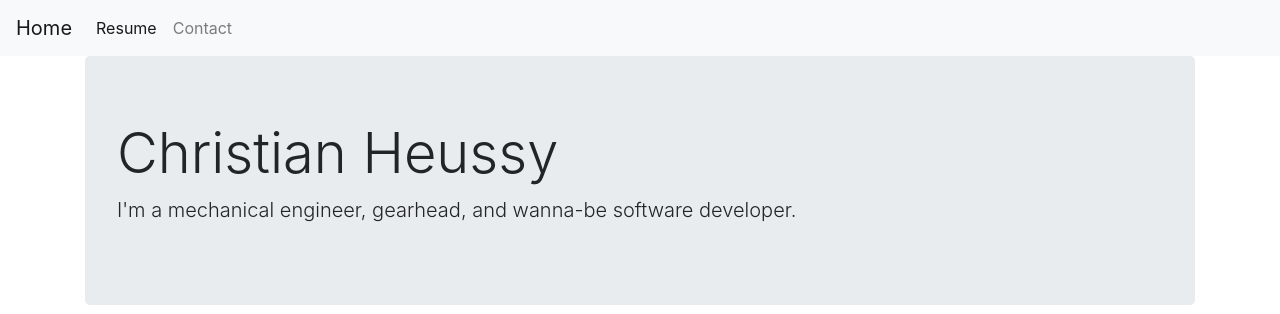
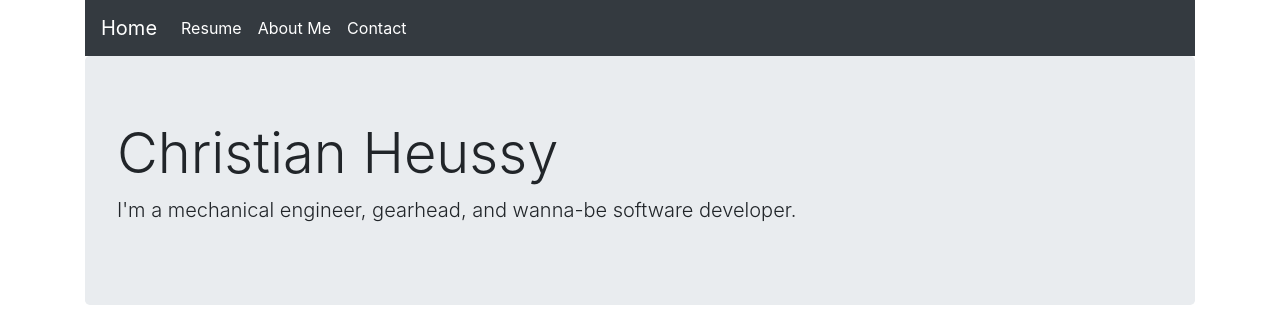
Before and after one commit to christianheussy/personal_website, a Flask app: page / in a window 1280 px wide. Shown: the top 314 px of the page. Run offline with Flask 2, Linux system fonts and the light colour scheme; some libraries are stand-ins or nearby versions.

Commit message:
Added pdf for senior project, about me, formatting.

```diff
--- a/app.py
+++ b/app.py
@@ -4,6 +4,7 @@ app = Flask(__name__)
 
 
 my_list = []
+
 
 @app.route('/')
 def index():
@@ -12,30 +13,43 @@ def index():
     pup_dict={'Sammy': 'Doge'}
     return render_template('index.html',my_variable=my_list)
 
+
 @app.route('/projects')
 def projects():
     return render_template('projects.html')
+
 
 @app.route('/senior')
 def senior():
     return render_template('senior.html')\
 
+
 @app.route('/racing')
 def race():
     return render_template('race.html')
 
-@app.route('/resume')
-def resume():
-    pass
+
+@app.route('/about_me')
+def about_me():
+    return render_template('about_me.html')
+
 
 @app.errorhandler(404)
 def page_not_found(e):
     return render_template('404.html'), 404
 
-@app.route('/pdf')
-def pdf():
-    file_name = 'res.pdf'
+
+@app.route('/resume')
+def resume():
+    file_name = 'Christian_Heussy_Resume.pdf'
     return redirect(url_for('static', filename='/'.join(['pdfs', file_name])), code=301)
+
+
+@app.route('/final_report')
+def final_report():
+    file_name = 'final_report.pdf'
+    return redirect(url_for('static', filename='/'.join(['pdfs', file_name])), code=301)
+
 
 
 if __name__ == '__main__':
--- a/templates/basic.html
+++ b/templates/basic.html
@@ -11,7 +11,8 @@
 </head>
     <body>
 
-        <nav class="navbar navbar-expand-lg navbar-light bg-light">
+    <nav class="container">
+        <nav class="navbar navbar-expand-sm navbar-dark bg-dark">
           <a class="navbar-brand" href="{{url_for('index')}}">Home</a>
           <button class="navbar-toggler" type="button" data-toggle="collapse" data-target="#navbarSupportedContent" aria-controls="navbarSupportedContent" aria-expanded="false" aria-label="Toggle navigation">
             <span class="navbar-toggler-icon"></span>
@@ -25,15 +26,22 @@
               <!--</li>-->
 
               <li class="nav-item active">
-                <a class="nav-link" href="{{url_for('projects')}}">Resume <span class="sr-only">(current)</span></a>
+                <a class="nav-link" href="{{url_for('resume')}}">Resume <span class="sr-only">(current)</span></a>
               </li>
 
-              <li class="nav-item">
-                <a class="nav-link" href="#">Contact</a>
+              <li class="nav-item active">
+                <a class="nav-link" href="{{url_for('about_me')}}">About Me <span class="sr-only">(current)</span></a>
               </li>
+
+              <li class="nav-item active">
+                <a class="nav-link" href="{{url_for('about_me')}}">Contact<span class="sr-only">(current)</span></a>
+              </li>
+
             </ul>
           </div>
         </nav>
-      {% block content %} {% endblock %}
+    </nav>
+
+    {% block content %} {% endblock %}
    </body>
 </html>
--- a/templates/index.html
+++ b/templates/index.html
@@ -9,8 +9,7 @@
 </div>
 
 <div class="container">
-  <div class="row align-items-start">
-    <div class="col-lg-4 d-flex align-items-stretch">
+    <div class="card-deck">
       <div class="card text-white bg-dark mb-3" style="width: 24rem;">
           <img class="card-img-top" src="{{url_for('static', filename='full_tractor.jpg')}}" >
           <div class="card-body">
@@ -19,8 +18,9 @@
             <a href="{{url_for('senior')}}" class="btn btn-primary">More Info</a>
           </div>
       </div>
-    </div>
-    <div class="col-lg-4 d-flex align-items-stretch">
+
+
+
         <div class="card text-white bg-dark mb-3" style="width: 24rem;">
           <img class="card-img-top" src="https://i.imgur.com/chyy1qp.jpg" >
           <div class="card-body">
@@ -29,7 +29,6 @@
             <a href="{{url_for('race')}}" class="btn btn-primary">More Info</a>
           </div>
         </div>
-    </div>
   </div>
 
 <!--<div class="container">-->
--- a/templates/senior.html
+++ b/templates/senior.html
@@ -14,7 +14,7 @@
                 with LIDAR to determine the location of a trailer and automatically couple a tractor to it.
                 <br>
                 <br>
-                <a class="btn btn-primary btn-lg" href="#" role="button">Download Full Report</a>
+                <a class="btn btn-primary btn-lg" href="{{ url_for('final_report') }}" role="button">Full Report</a>
             </div>
 
         </div>
```
Also changed, not shown: templates/about_me.html (added, +8 -0 lines), 1 other file.
